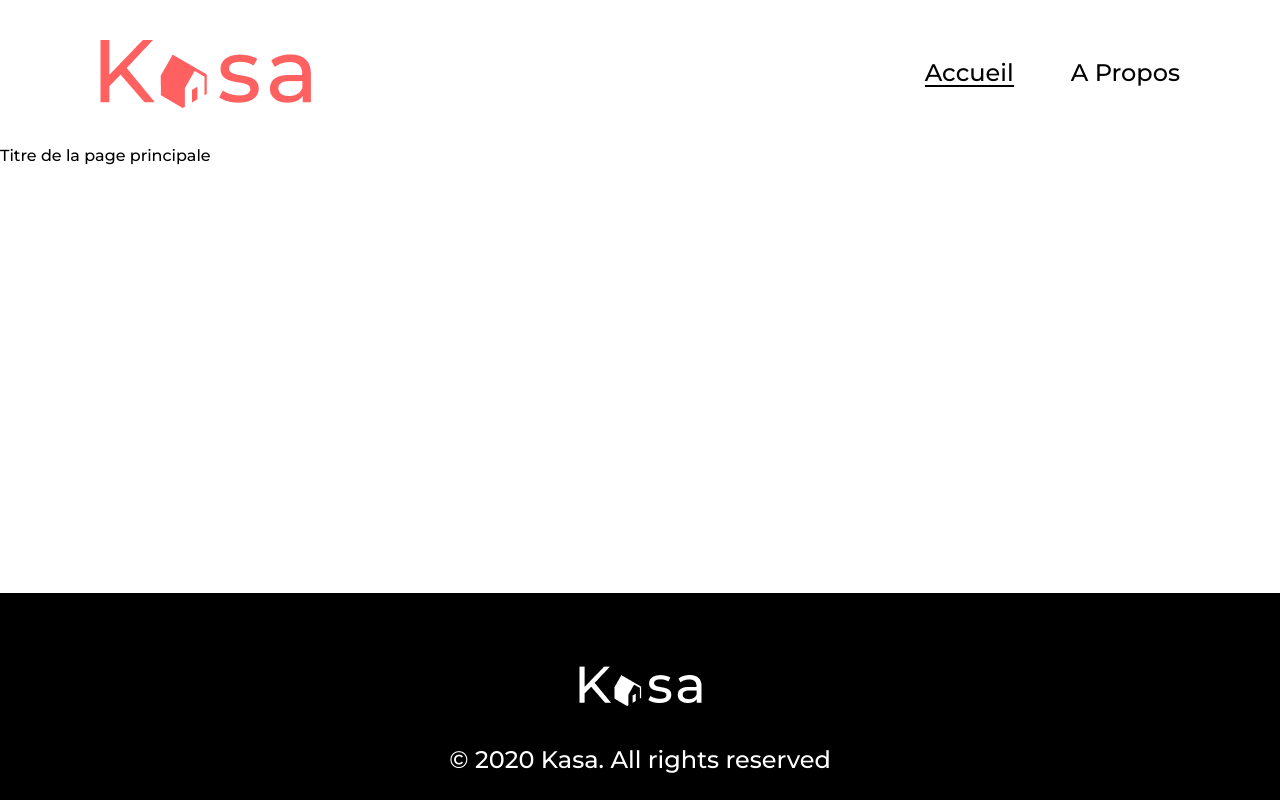
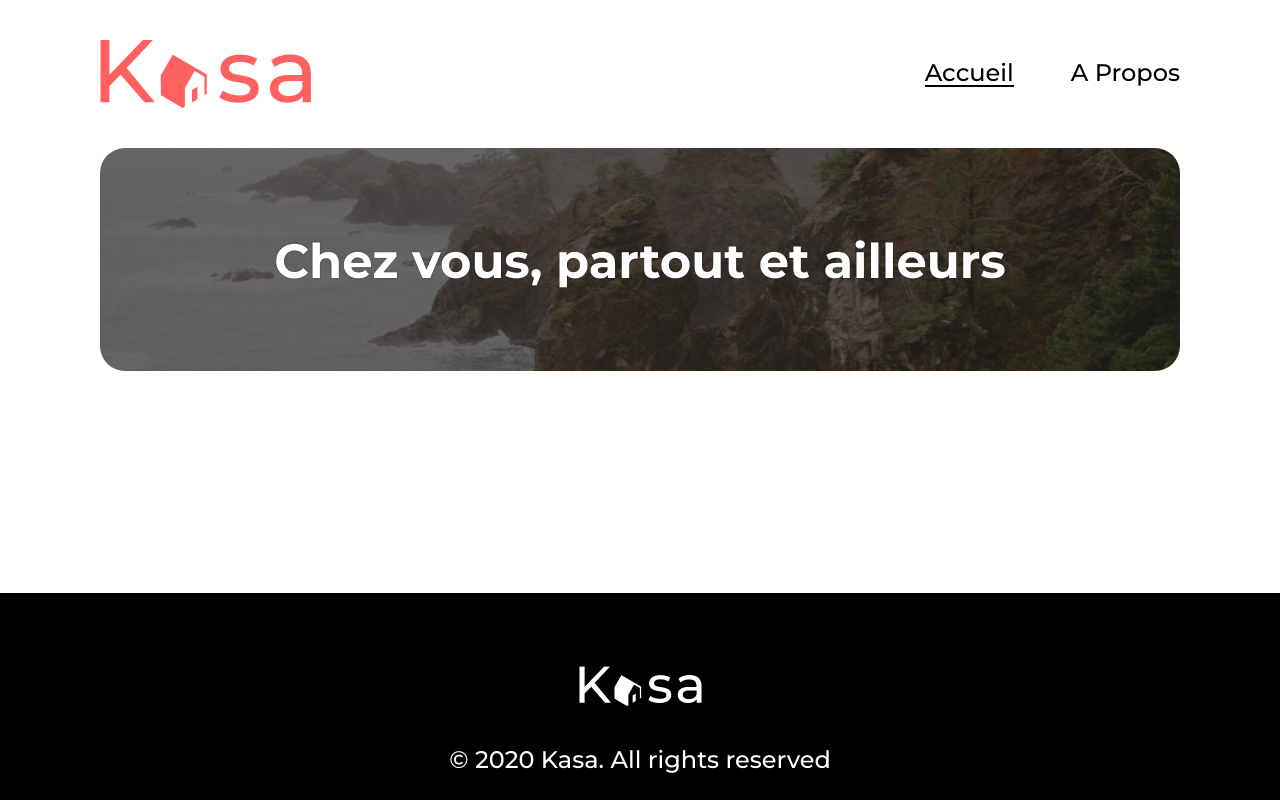
Before and after one commit to debleg/OC-P7-Kasa, a React (Create React App) app: page / in a window 1280 px wide. Built offline with nearby package versions, Linux system fonts and the light colour scheme.

Commit message:
Create and set up banner component

```diff
--- /dev/null
+++ b/src/components/atoms/Banner.js
@@ -0,0 +1,17 @@
+import React from "react";
+
+
+const Banner = (props) => {
+    let bannerImg = props.bannerImg
+    let bannerText = props.bannerText
+
+    return (
+        <div className="banner">
+
+            <img className="banner__img" alt="Photo de paysage" src={bannerImg} />
+<p className="banner__text">{bannerText}</p>
+        </div>
+    )
+}
+
+export default Banner;
--- /dev/null
+++ b/src/components/atoms/_banner.scss
@@ -0,0 +1,42 @@
+.banner {
+  position: relative;
+  &__img {
+    filter: brightness(0.4);
+    height: 223px;
+    width: 100%;
+    border-radius: 25px;
+    object-fit: cover;
+    @include responsive(medium) {
+      height: 160px;
+    }
+    @include responsive(intermediate) {
+      height: 111px;
+    }
+  }
+  &__text {
+    padding: 16px;
+    color: white;
+    font-size: 48px;
+    font-weight: bold;
+    position: absolute;
+    top: 50%;
+    left: 50%;
+    transform: translate(-50%, -50%);
+    width: 100%;
+    text-align: center;
+    text-shadow: 0 0 1px black;
+    @include responsive(medium) {
+      font-size: 32px;
+    }
+    @include responsive(intermediate) {
+      font-size: 24px;
+    }
+    @include responsive(small) {
+      font-size: 24px;
+      left: 0;
+      transform: translate(0%, -50%);
+      width: 225px;
+      text-align: left;
+    }
+  }
+}
--- a/src/components/pages/Home.js
+++ b/src/components/pages/Home.js
@@ -1,11 +1,13 @@
 import React from "react";
+import Banner from "../atoms/Banner"
+import HomeBanner from "../../images/home-banner-img.png"
+
+const homeBannerText = "Chez vous, partout et ailleurs"
 const Home = () => {
     return (
-        <>
-        <h1>
-            Titre de la page principale
-        </h1>
-        </>
+        <div className="homepage">
+        <Banner bannerImg = {HomeBanner} bannerText = {homeBannerText}/>
+        </div>
     )
 }
 
--- a/src/components/pages/_home.scss
+++ b/src/components/pages/_home.scss
@@ -0,0 +1,9 @@
+.homepage {
+  margin: 0 100px;
+  @include responsive(medium) {
+    margin: 0 40px;
+  }
+  @include responsive(small) {
+    margin: 0 20px;
+  }
+}
--- a/src/styles/index.scss
+++ b/src/styles/index.scss
@@ -8,4 +8,6 @@
   "../components/organisms/header",
   "../components/organisms/footer",
   //molecules
-  "../components/molecules/navigation";
+  "../components/molecules/navigation",
+  //atoms
+  "../components/atoms/banner";
```
